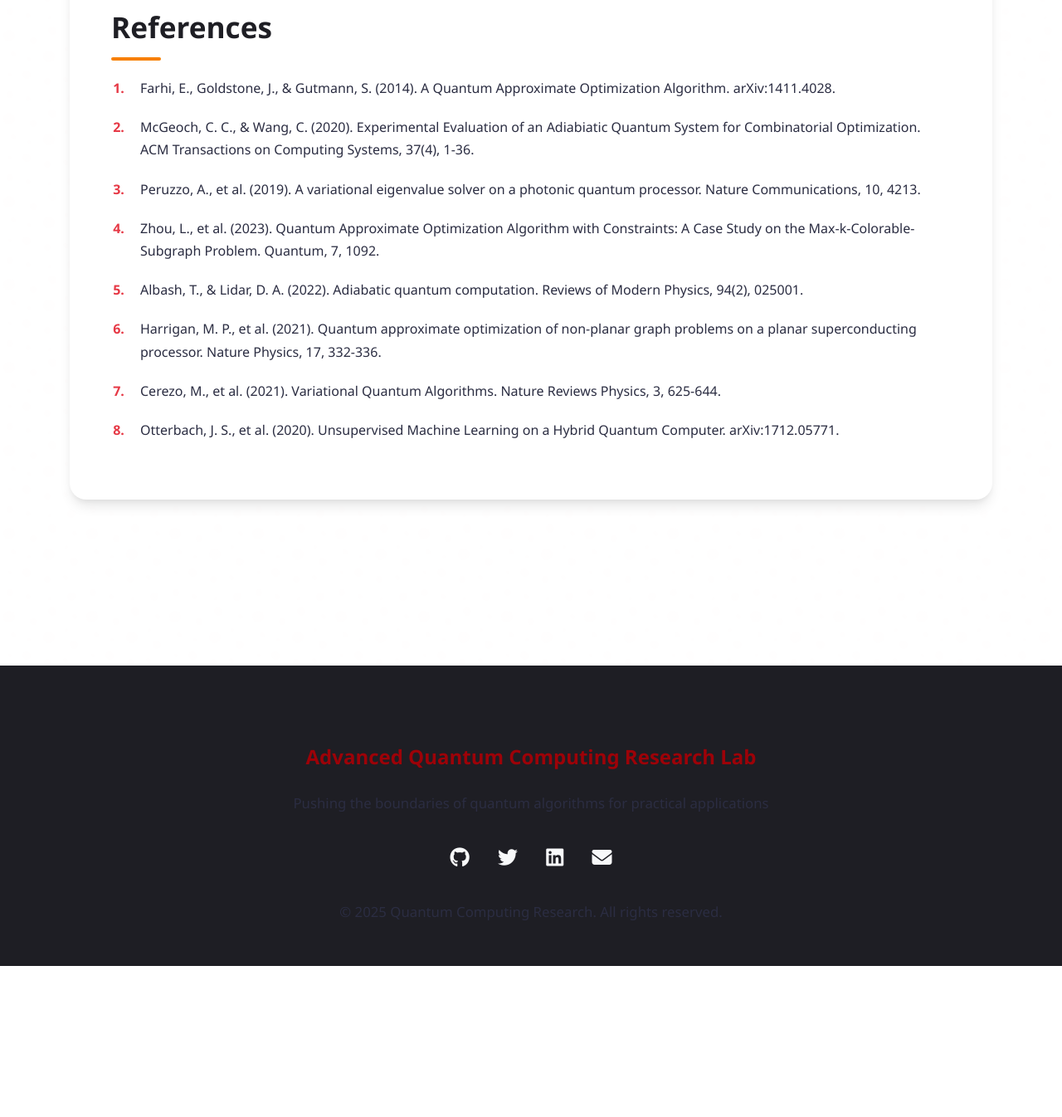
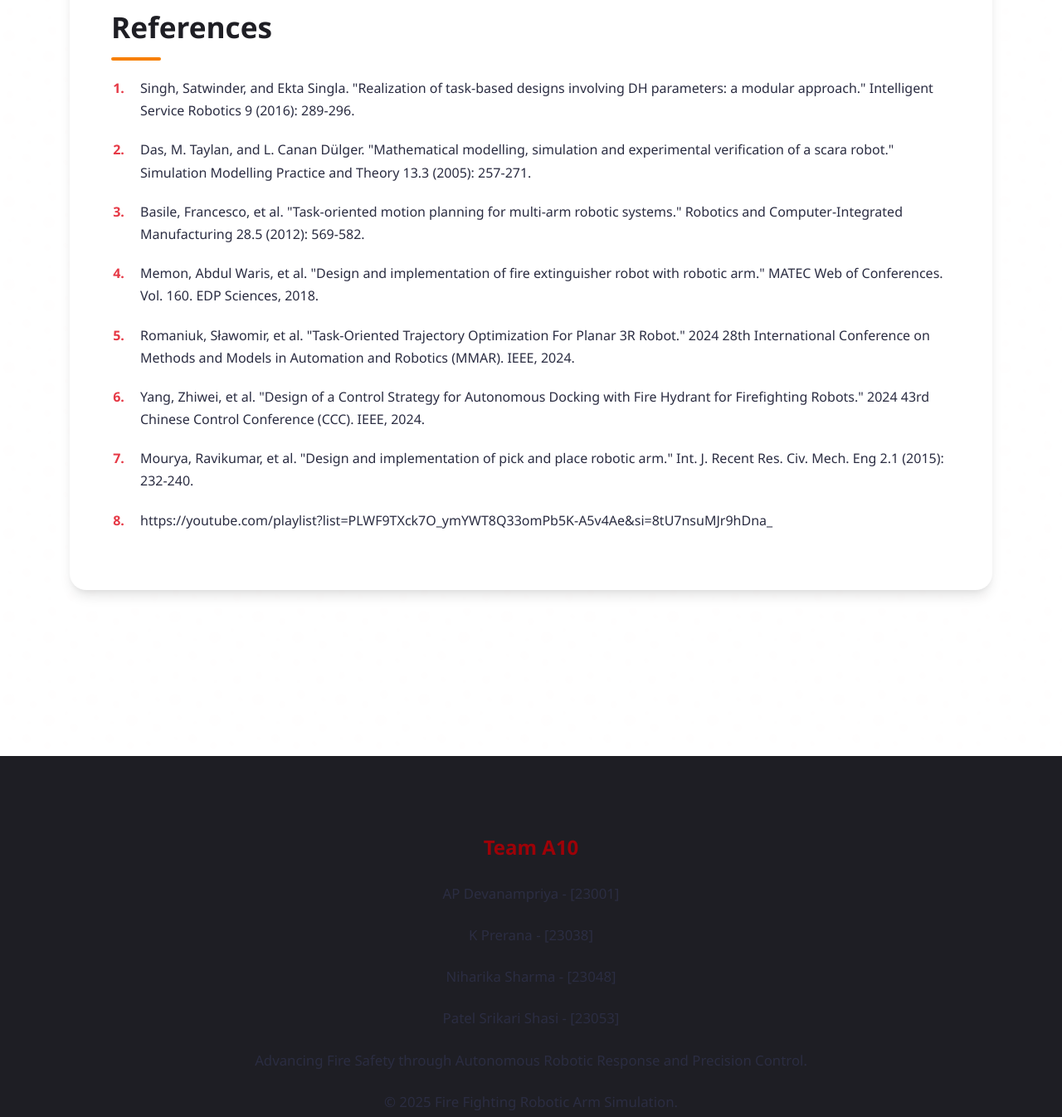
Before and after one commit to Nikku831/Fire-Fighting-Robotic-Arm, a plain HTML site: page index.html in a window 1280 px wide. Shown: the part 9768-11114 px from the top of the page at 83% size. Before the commit the page ends 10932 px from the top, so only its background shows below. Drawn offline with nearby package versions, Linux system fonts and the light colour scheme.

Commit message:
Updated report

```diff
--- a/index.html
+++ b/index.html
@@ -955,31 +955,29 @@ footer::before {
         <section id="references" class="references animate-section">
             <h2>References</h2>
             <ol>
-                <li>Farhi, E., Goldstone, J., & Gutmann, S. (2014). A Quantum Approximate Optimization Algorithm. arXiv:1411.4028.</li>
-                <li>McGeoch, C. C., & Wang, C. (2020). Experimental Evaluation of an Adiabiatic Quantum System for Combinatorial Optimization. ACM Transactions on Computing Systems, 37(4), 1-36.</li>
-                <li>Peruzzo, A., et al. (2019). A variational eigenvalue solver on a photonic quantum processor. Nature Communications, 10, 4213.</li>
-                <li>Zhou, L., et al. (2023). Quantum Approximate Optimization Algorithm with Constraints: A Case Study on the Max-k-Colorable-Subgraph Problem. Quantum, 7, 1092.</li>
-                <li>Albash, T., & Lidar, D. A. (2022). Adiabatic quantum computation. Reviews of Modern Physics, 94(2), 025001.</li>
-                <li>Harrigan, M. P., et al. (2021). Quantum approximate optimization of non-planar graph problems on a planar superconducting processor. Nature Physics, 17, 332-336.</li>
-                <li>Cerezo, M., et al. (2021). Variational Quantum Algorithms. Nature Reviews Physics, 3, 625-644.</li>
-                <li>Otterbach, J. S., et al. (2020). Unsupervised Machine Learning on a Hybrid Quantum Computer. arXiv:1712.05771.</li>
+                <li>Singh, Satwinder, and Ekta Singla. "Realization of task-based designs involving DH parameters: a modular approach." Intelligent Service Robotics 9 (2016): 289-296.</li>
+                <li>Das, M. Taylan, and L. Canan Dülger. "Mathematical modelling, simulation and experimental verification of a scara robot." Simulation Modelling Practice and Theory 13.3 (2005): 257-271.</li>
+                <li>Basile, Francesco, et al. "Task-oriented motion planning for multi-arm robotic systems." Robotics and Computer-Integrated Manufacturing 28.5 (2012): 569-582.</li>
+                <li>Memon, Abdul Waris, et al. "Design and implementation of fire extinguisher robot with robotic arm." MATEC Web of Conferences. Vol. 160. EDP Sciences, 2018.</li>
+                <li>Romaniuk, Sławomir, et al. "Task-Oriented Trajectory Optimization For Planar 3R Robot." 2024 28th International Conference on Methods and Models in Automation and Robotics (MMAR). IEEE, 2024.</li>
+                <li>Yang, Zhiwei, et al. "Design of a Control Strategy for Autonomous Docking with Fire Hydrant for Firefighting Robots." 2024 43rd Chinese Control Conference (CCC). IEEE, 2024.</li>
+                <li>Mourya, Ravikumar, et al. "Design and implementation of pick and place robotic arm." Int. J. Recent Res. Civ. Mech. Eng 2.1 (2015): 232-240.</li>
+                <li>https://youtube.com/playlist?list=PLWF9TXck7O_ymYWT8Q33omPb5K-A5v4Ae&si=8tU7nsuMJr9hDna_</li>
             </ol>
         </section>
     </main>
 
     <footer>
         <div class="footer-content">
-            <h3>Advanced Quantum Computing Research Lab</h3>
-            <p>Pushing the boundaries of quantum algorithms for practical applications</p>
+            <h3>Team A10</h3>
+                <p>AP Devanampriya     - [23001]</p>
+                <p>K Prerana           - [23038]</p>
+                <p>Niharika Sharma     - [23048]</p>
+                <p>Patel Srikari Shasi - [23053]</p>
+            <p>Advancing Fire Safety through Autonomous Robotic Response and Precision Control.</p>
 
-            <div class="social-links">
-                <a href="#"><i class="fab fa-github"></i></a>
-                <a href="#"><i class="fab fa-twitter"></i></a>
-                <a href="#"><i class="fab fa-linkedin"></i></a>
-                <a href="#"><i class="fas fa-envelope"></i></a>
-            </div>
 
-            <p>&copy; 2025 Quantum Computing Research. All rights reserved.</p>
+            <p>&copy; 2025 Fire Fighting Robotic Arm Simulation.</p>
         </div>
     </footer>
 
```
